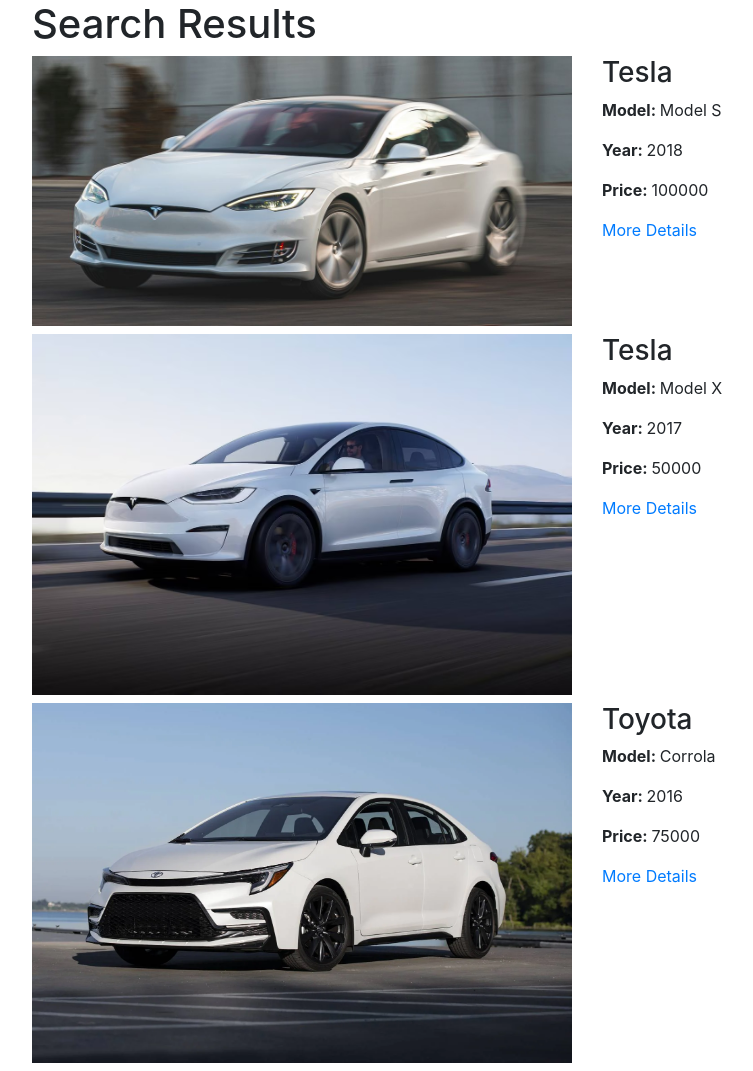
After one commit to jaredap1995/UCB_project_4, a Flask app: page /results in a window 1280 px wide. The commit adds this page. Shown: the whole page, without its empty margins (53-806 px from the left). Run offline with Flask 3, Linux system fonts and the light colour scheme; some libraries are stand-ins or nearby versions.

Commit message:
minimum working example of about, home, and results page

```diff
--- a/frontend/app.py
+++ b/frontend/app.py
@@ -12,7 +12,13 @@
 
 @app.route('/results')
 def results():
-    return flask.render_template('results.html') #Webpage that gets results following search
+    # Simulated results from the database...to be replaced by backend group work querying database
+    results = [
+        {'image': 'model_s.jpg', 'price': 100000, 'year': 2018, 'make': 'Tesla', 'model': 'Model S'},
+        {'image': 'model_x.jpg', 'price': 50000, 'year': 2017, 'make': 'Tesla', 'model': 'Model X'},
+        {'image': 'toyota.jpg', 'price': 75000, 'year': 2016, 'make': 'Toyota', 'model': 'Corrola'},
+    ]
+    return flask.render_template('results.html', results=results) #Webpage that gets results following search
 
 if __name__ == "__main__":
     app.run(debug=True)
--- /dev/null
+++ b/frontend/templates/results.html
@@ -0,0 +1,33 @@
+<!DOCTYPE html>
+<html lang = 'en'>
+    <meta charset = 'UTF-8'>
+    <meta http-equiv = 'X-UA-Compatible' content = 'IE=edge'>
+    <meta name = 'viewport' content = 'width=device-width, initial-scale=1.0'>
+    <title> Search Results </title>
+    <!-- Bootstrap CSS -->
+    <link rel = 'stylesheet' href = 'https://stackpath.bootstrapcdn.com/bootstrap/4.5.2/css/bootstrap.min.css'>
+</html>
+<body>
+    <div class = 'container'>
+        <h1> Search Results </h1>
+        <!-- Jinja 2 For loop-->
+        {% for result in results %}
+        <!-- Row Template for Search Results -->
+        <div class = 'row mb-2'>
+            <div class = 'col md-3'>
+                <img src = "{{ url_for('static', filename = 'results/' + result.image)}}" class = 'img-fluid' alt = 'Result'>
+            </div>
+            <div class = "col md-3">
+                <h3> {{ result.make }}</h3>
+                <p> <strong> Model: </strong> {{ result.model }} </p>
+                <p> <strong> Year: </strong> {{ result.year }} </p>
+                <p> <strong> Price: </strong> {{ result.price }} </p>
+                <!-- We can try and add a column in the database that has a url reference for that car, nothing crazy, just a link to the brand or somehting-->
+                <a href = "https://www.carmax.com/"> More Details</a>
+            </div>
+        </div>
+        <!-- End of Row Template for Search Results-->
+        {% endfor %}
+
+    </div>
+</body>
```
Also changed, not shown: frontend/static/main.js (+9 -1 lines), frontend/templates/about.html (added, +35 -0 lines), frontend/templates/index.html (+4 -4 lines), frontend/static/about/jared_copy.png (added), frontend/static/index/image1.jpg (renamed from frontend/static/image1.jpg), frontend/static/index/image2.jpg (renamed from frontend/static/image2.jpg), frontend/static/results/model_s.jpg (added), frontend/static/results/model_x.jpg (added), frontend/static/results/toyota.jpg (added).
